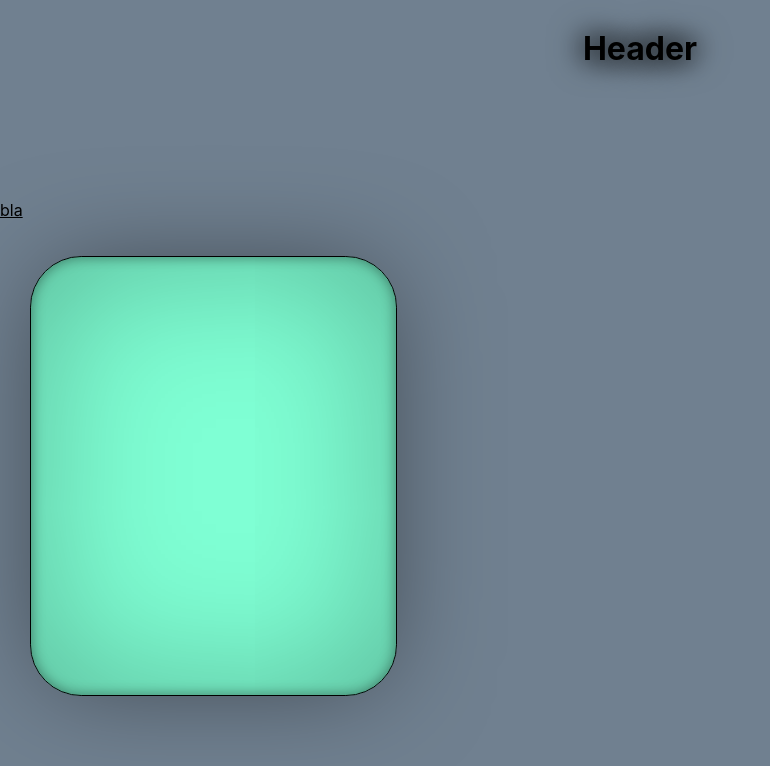
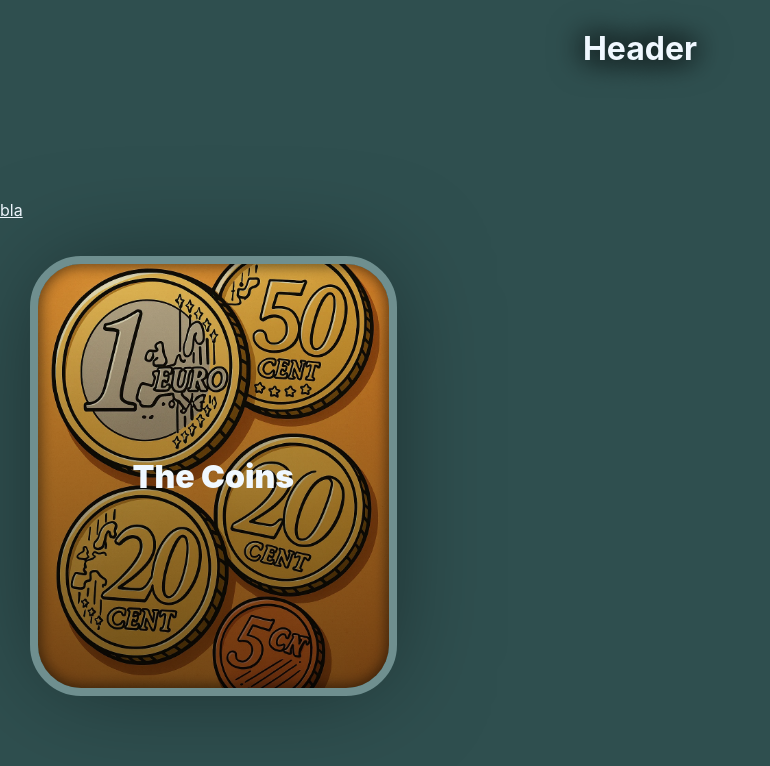
Before and after one commit to Sufur08/algorithmic_challanges, a Vue app: page / in a window 1280 px wide. Shown: the top 766 px of the page, without its empty margins (0-770 px from the left). Built offline with nearby package versions, Linux system fonts and the light colour scheme.

Commit message:
actually fine-looking ui AI message:
Improve UI design for ProblemPreview component

Updated ProblemPreview with enhanced styling, hover effects, and a dynamic title and image. Adjusted MainHome to pass props to ProblemPreview and added a preview image for better presentation.

```diff
--- a/src/assets/main.css
+++ b/src/assets/main.css
@@ -1,7 +1,8 @@
 
 
 body {
-    background: slategray;
+    background: darkslategray;
+    color: aliceblue;
     margin: 0;
     width: 100%;
     height: 100%;
@@ -23,7 +24,7 @@ body {
 
 
 a, a:active, a:visited {
-    color: black;
+    color: aliceblue;
 }
 b.extra {
     font-weight: 900;
--- a/src/components/ProblemPreview.vue
+++ b/src/components/ProblemPreview.vue
@@ -2,6 +2,12 @@
 
 import {computed} from "vue";
 import {useWindowSize} from "@vueuse/core";
+
+
+const props = defineProps({
+    img: String,
+    title: String,
+})
 
 
 const windowSize = useWindowSize({ includeScrollbar: false });
@@ -20,6 +26,12 @@ const width = computed(() => {
     <div class="problem-preview__container">
         <div class="problem-preview">
 
+            <div class="problem-preview__inner-shadow"/>
+
+            <h2>{{title}}</h2>
+
+
+            <img :src="img" alt="img of coins with different values"/>
 
         </div>
     </div>
@@ -39,15 +51,73 @@ const width = computed(() => {
         }
 
 
+        transition:
+            scale .2s ease-in-out,
+            box-shadow .2s ease-in-out;
+        &:hover {
+            scale: 1.035;
+            box-shadow:
+                        0 0 8.4dvw -1dvw rgba(0, 0, 0, 0.55);
+        }
         height: 86%;
         width: 86%;
-        background-color: aquamarine;
-        box-shadow: inset 0 0 12dvw .12dvw rgba(0, 0, 0, 0.3),
-                    inset 0 0 1dvw .035dvw rgba(0, 0, 0, 0.4),
+        box-shadow:
                     0 0 8.4dvw -1.4dvw rgba(0, 0, 0, 0.5);
-        border: 1px solid black;
+        overflow: hidden;
+        box-sizing: border-box;
+        display: flex;
+        justify-content: center;
+        align-items: center;
+        position: relative;
+        border: 8px solid #6f8f8f;
+
         border-radius: calc(v-bind(width) * .12);
-        box-sizing: border-box;
+
+
+        &__inner-shadow {
+            border-radius: calc(v-bind(width) * .12 - 8px);
+            box-sizing: border-box;
+            position: absolute;
+            top: 0;
+            left: 0;
+            width: 100%;
+            height: 100%;
+            box-shadow: inset 0 0 1dvw .2dvw rgba(0, 0, 0, 0.5);
+            @media (hover: hover) {
+                &:hover::before {
+                    opacity: .8;
+                }
+            }
+            &::before {
+                content: '';
+                display: block;
+                width: 100%;
+                height: 100%;
+                z-index: 1;
+                transition: opacity .2s ease-in-out;
+                background: linear-gradient(to bottom, rgba(0, 0, 0, 0.1) 0%, rgba(0, 0, 0, 0.5) 100%);
+                opacity: 1;
+            }
+        }
+
+        & > img {
+            position: absolute;
+            z-index: -10;
+            top: 0;
+            left: 0;
+            width: 100%;
+            height: 100%;
+            object-fit: cover;
+            align-content: center;
+            text-align: center;
+        }
+        & > h2 {
+            position: absolute;
+            z-index: 10;
+            font-size: 2rem;
+            font-weight: 900;
+            text-align: center;
+        }
 
 
 
--- a/src/components/sites/MainHome.vue
+++ b/src/components/sites/MainHome.vue
@@ -7,7 +7,7 @@ import ProblemPreview from "@/components/ProblemPreview.vue";
 
     <div class="mainHome__container">
         <router-link to="/coin-problem">bla</router-link>
-        <ProblemPreview/>
+        <ProblemPreview img="/previewImgs/coins.webp" title="The Coins"/>
     </div>
 
 </template>
```
Also changed, not shown: public/previewImgs/coins.webp (added).
